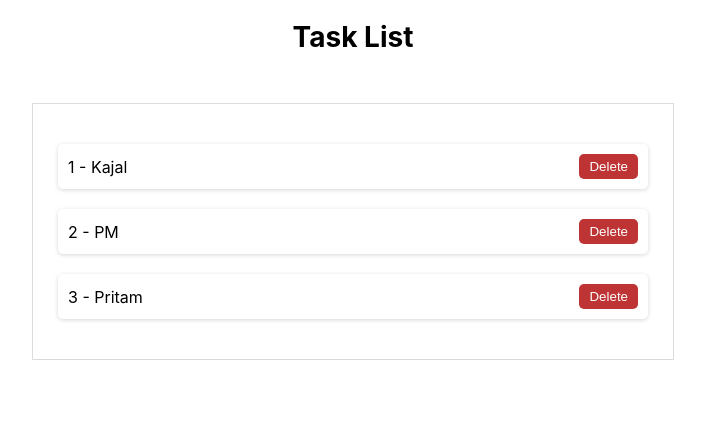
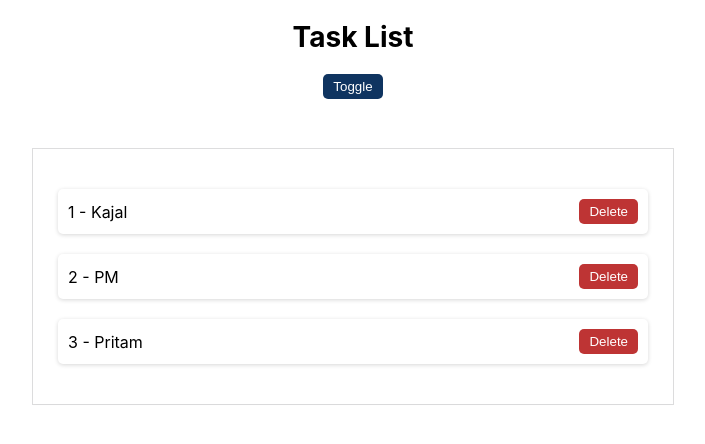
Before and after one commit to kajal1119/Muttilple-State-In-Array, a React (Create React App) app in the folder multiple-state-array/: page / in a window 1280 px wide. Shown: the top 444 px of the page, without its empty margins (287-992 px from the left). Built offline with nearby package versions, Linux system fonts and the light colour scheme.

Commit message:
second Commit

```diff
--- a/multiple-state-array/src/App.js
+++ b/multiple-state-array/src/App.js
@@ -8,6 +8,7 @@ function App() {
   {id:2,name:"PM",completed:false},
   {id:3,name:"Pritam",completed:true}
 ])
+const [show,setShow]=useState(true)
 const handleDelete=((id)=>{
   setTasks(tasks.filter(task=>
     task.id!==id
@@ -16,12 +17,14 @@ const handleDelete=((id)=>{
   return (
     <div className="App">
     <h1>Task List</h1>
+    <button className='trigger' onClick={()=>setShow(!show)}>Toggle</button>
    <ul>
-   {tasks.map((task)=>(
+   {show &&  tasks.map((task)=>(
     <li key={task.id}> <span>{task.id} - {task.name}</span>
     <button onClick={()=>handleDelete(task.id)} className='delete'>Delete</button>
     </li>
    ))}
+
    </ul>
     </div>
   );
```
